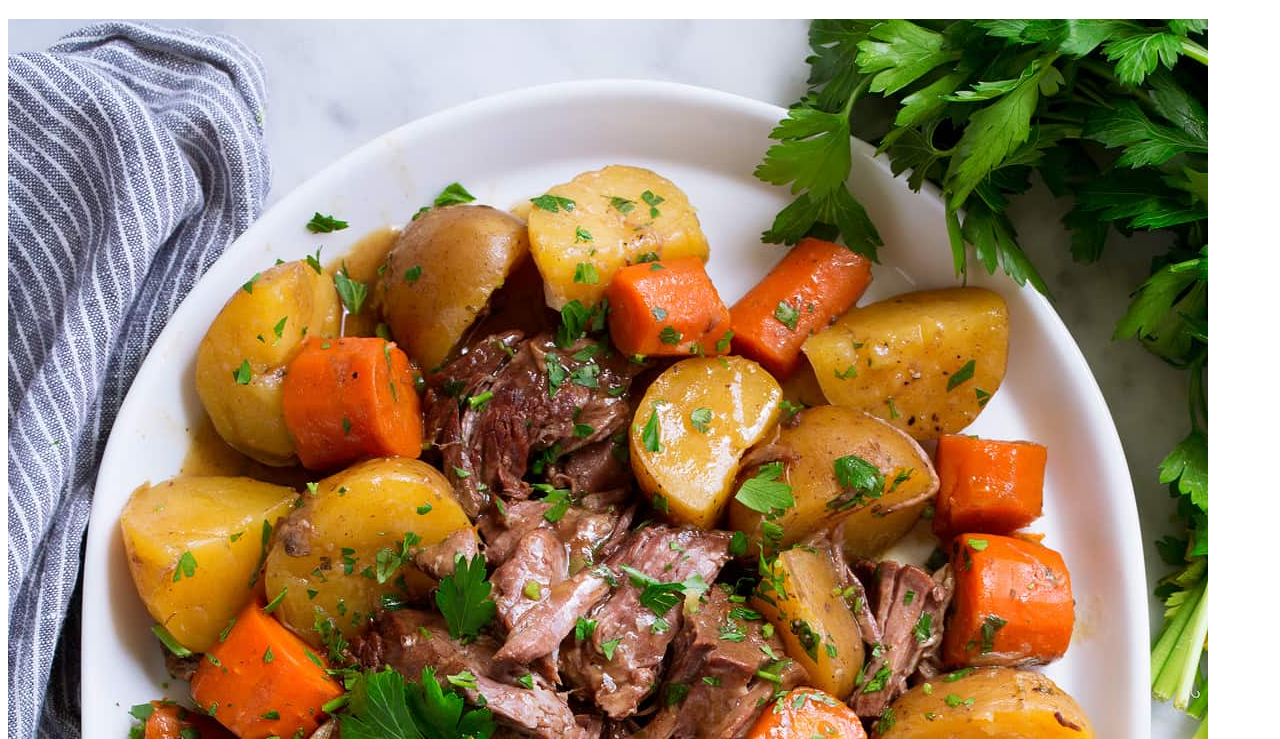
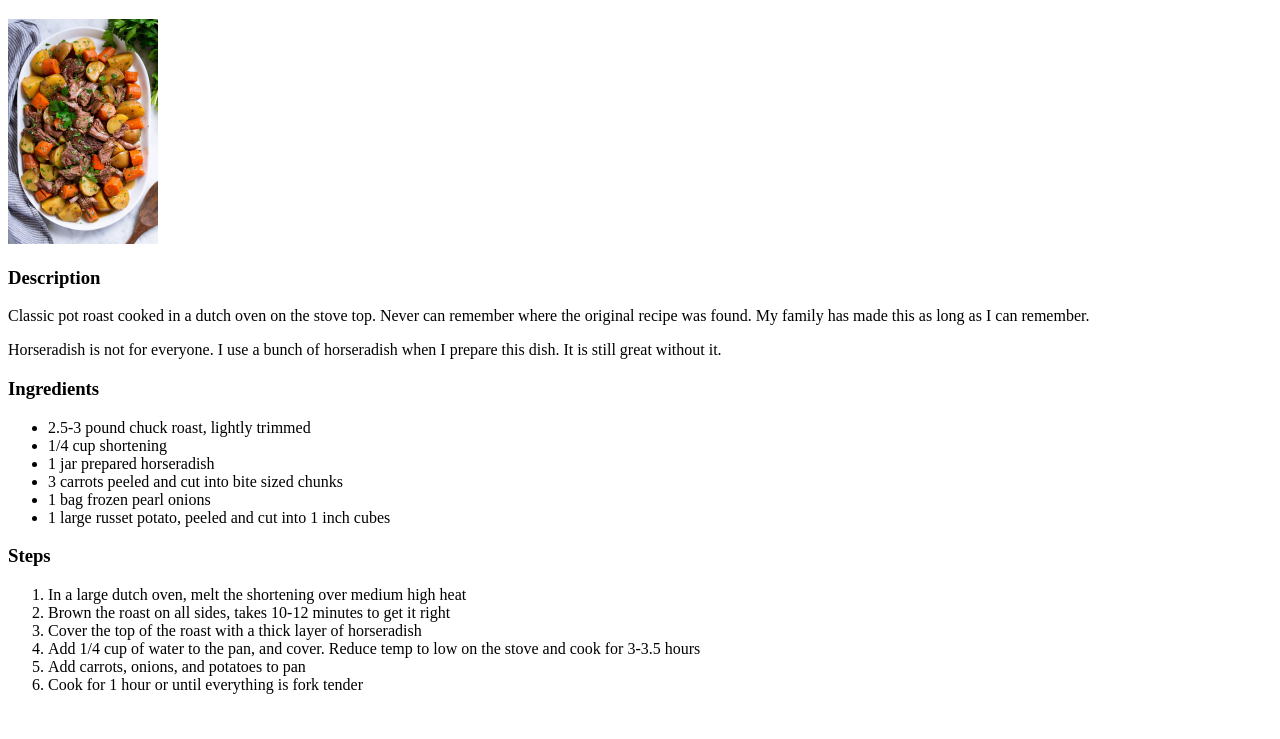
Before and after one commit to charles-walters/odin_recipes, a plain HTML site: page recipes/potRoast.html in a window 1280 px wide. Shown: the part 61-800 px from the top of the page. Drawn offline with Linux system fonts and the light colour scheme.

Commit message:
Finished pot roast recipe
Recipe is done.  Will need to revisit image.
I think the image is way to big.  Hopefully
TOP will get into a way to make all 3 images the same size.

```diff
--- a/recipes/potRoast.html
+++ b/recipes/potRoast.html
@@ -6,18 +6,35 @@
 	</head>
 	<body>
 		<h1>Pot Roast</h1>
-		<img src="../images/potRoast.jpg">
+		<img src="../images/potRoast.jpg" width="150">
 		<h3>Description</h3>
 		<p>
+			Classic pot roast cooked in a dutch oven on the stove top.
+			Never can remember where the original recipe was found.
+			My family has made this as long as I can remember.
 		</p>
 		<p>
+			Horseradish is not for everyone.  I use a bunch of horseradish
+			when I prepare this dish.  It is still great without it.
 		</p>
 		<h3>Ingredients</h3>
 		<ul>
-
+			<li>2.5-3 pound chuck roast, lightly trimmed</li>
+			<li>1/4 cup shortening
+			<li>1 jar prepared horseradish</li>
+			<li>3 carrots peeled and cut into bite sized chunks</li>
+			<li>1 bag frozen pearl onions</li>
+			<li>1 large russet potato, peeled and cut into 1 inch cubes</li>
 		</ul>
 		<h3>Steps</h3>
 		<ol>
+			<li>In a large dutch oven, melt the shortening over medium high heat</li>
+			<li>Brown the roast on all sides, takes 10-12 minutes to get it right</li>
+			<li>Cover the top of the roast with a thick layer of horseradish</li>
+			<li>Add 1/4 cup of water to the pan, and cover.
+					Reduce temp to low on the stove and cook for 3-3.5 hours</li>
+			<li>Add carrots, onions, and potatoes to pan</li>
+			<li>Cook for 1 hour or until everything is fork tender</li>
 
 		</ol>
 	</body>
```
